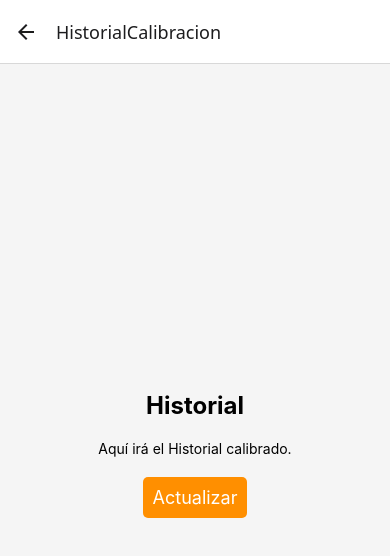
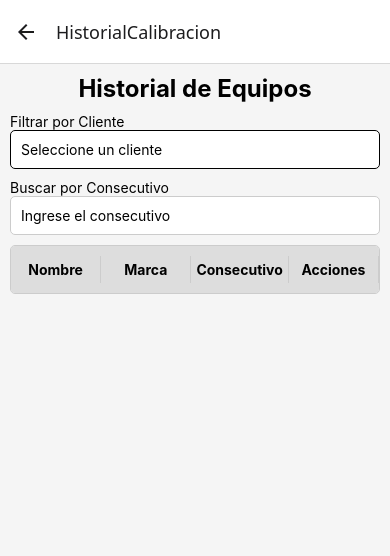
Before and after one commit to RamsesSosa/SistemaSicnoPi, a React Native app in the folder FrontendMovil/: screen /HistorialCalibracion in a window 390 px wide. Shown: the top 556 px of the page. Built offline with nearby package versions, Linux system fonts and the light colour scheme.

Commit message:
Implemente pantalla para consultar equipo

```diff
--- a/FrontendMovil/navigation/AppNavigator.js
+++ b/FrontendMovil/navigation/AppNavigator.js
@@ -11,6 +11,7 @@
   import HistorialCalibracionScreen from '../screens/HistorialCalibracionScreen';
   import ReporteScreen from '../screens/ReporteScreen';
   import ActualizarEquipoScreen from '../screens/ActualizarEquipoScreen';
+  import ScannerScreen from '../screens/ScannerScreen'
 
   const Stack = createStackNavigator();
 
@@ -27,6 +28,7 @@
           <Stack.Screen name="HistorialCalibracion" component={HistorialCalibracionScreen} />
           <Stack.Screen name="Reporte" component={ReporteScreen} />
           <Stack.Screen name="ActualizarEquipo" component={ActualizarEquipoScreen} />
+          <Stack.Screen name="Scanner" component={ScannerScreen} />
 
         </Stack.Navigator>
       </NavigationContainer>
--- a/FrontendMovil/screens/HistorialCalibracionScreen.js
+++ b/FrontendMovil/screens/HistorialCalibracionScreen.js
@@ -1,41 +1,227 @@
-import React from 'react';
-import { View, Text, StyleSheet, TouchableOpacity } from 'react-native';
+import React, { useState, useEffect } from 'react';
+import {
+  View, Text, StyleSheet, FlatList, TouchableOpacity, Alert,
+  TextInput, Modal, Button
+} from 'react-native';
+import AsyncStorage from '@react-native-async-storage/async-storage';
+import { useNavigation } from '@react-navigation/native'; // Importa useNavigation
 
-const HistorialCalibracionScreen = ({ navigation }) => {
+const HistorialCalibracionScreen = () => {
+  const [equipos, setEquipos] = useState([]);
+  const [clientes, setClientes] = useState([]);
+  const [clienteSeleccionado, setClienteSeleccionado] = useState('');
+  const [consecutivoBusqueda, setConsecutivoBusqueda] = useState('');
+  const [modalVisible, setModalVisible] = useState(false);
+  const navigation = useNavigation(); // Usa useNavigation para acceder a la navegación
+
+  useEffect(() => {
+    const obtenerEquipos = async () => {
+      const equiposGuardados = await AsyncStorage.getItem('equipos');
+      if (equiposGuardados) {
+        setEquipos(JSON.parse(equiposGuardados));
+      }
+    };
+    obtenerEquipos();
+
+    const obtenerClientes = async () => {
+      const clientesGuardados = await AsyncStorage.getItem('clientes');
+      if (clientesGuardados) {
+        setClientes(JSON.parse(clientesGuardados));
+      }
+    };
+    obtenerClientes();
+  }, []);
+
+  const eliminarEquipo = async (index) => {
+    const nuevosEquipos = [...equipos];
+    nuevosEquipos.splice(index, 1);
+    setEquipos(nuevosEquipos);
+    await AsyncStorage.setItem('equipos', JSON.stringify(nuevosEquipos));
+  };
+
+  const confirmarEliminacion = (index) => {
+    Alert.alert(
+      'Eliminar Equipo',
+      '¿Estás seguro de que deseas eliminar este equipo?',
+      [
+        { text: 'Cancelar', style: 'cancel' },
+        { text: 'Eliminar', onPress: () => eliminarEquipo(index) },
+      ]
+    );
+  };
+
+  const filtrarEquipos = () => {
+    let equiposFiltrados = equipos;
+
+    if (clienteSeleccionado) {
+      equiposFiltrados = equiposFiltrados.filter(equipo => equipo.cliente === clienteSeleccionado);
+    }
+
+    if (consecutivoBusqueda) {
+      equiposFiltrados = equiposFiltrados.filter(equipo => equipo.consecutivo.includes(consecutivoBusqueda));
+    }
+
+    return equiposFiltrados;
+  };
+
+  const seleccionarCliente = (cliente) => {
+    setClienteSeleccionado(cliente.nombres);
+    setModalVisible(false);
+  };
+
+  const navegarAScannerScreen = (equipo) => {
+    navigation.navigate('Scanner', { equipo }); // Navega a ScannerScreen y pasa los datos del equipo
+  };
+
   return (
     <View style={styles.container}>
-       <Text style={styles.title}>Historial</Text>
-       <Text>Aquí irá el Historial calibrado.</Text>
+      <Text style={styles.title}>Historial de Equipos</Text>
+
+      <Text>Filtrar por Cliente</Text>
+      <TouchableOpacity style={styles.selector} onPress={() => setModalVisible(true)}>
+        <Text>{clienteSeleccionado || 'Seleccione un cliente'}</Text>
+      </TouchableOpacity>
+
+      <Modal visible={modalVisible} animationType="slide">
+        <View style={styles.modalContainer}>
+          <FlatList
+            data={clientes}
+            keyExtractor={(item, index) => index.toString()}
+            renderItem={({ item }) => (
+              <TouchableOpacity style={styles.item} onPress={() => seleccionarCliente(item)}>
+                <Text>{item.nombres}</Text>
+              </TouchableOpacity>
+            )}
+          />
+          <Button title="Cerrar" onPress={() => setModalVisible(false)} />
+        </View>
+      </Modal>
+
+      <Text>Buscar por Consecutivo</Text>
+      <TextInput
+        value={consecutivoBusqueda}
+        onChangeText={setConsecutivoBusqueda}
+        placeholder="Ingrese el consecutivo"
+        style={styles.input}
+      />
+
+      <View style={styles.table}>
+        <View style={styles.headerRow}>
+          <Text style={styles.headerCell}>Nombre</Text>
+          <Text style={styles.headerCell}>Marca</Text>
+          <Text style={styles.headerCell}>Consecutivo</Text>
+          <Text style={styles.headerCell}>Acciones</Text>
+        </View>
+        <FlatList
+          data={filtrarEquipos()}
+          keyExtractor={(item, index) => index.toString()}
+          renderItem={({ item, index }) => (
+            <TouchableOpacity onPress={() => navegarAScannerScreen(item)}> {/* Navega a ScannerScreen */}
+              <View style={styles.row}>
+                <View style={styles.cell}>
+                  <Text>{item.nombreEquipo}</Text>
+                </View>
+                <View style={styles.cell}>
+                  <Text>{item.marca}</Text>
+                </View>
+                <View style={styles.cell}>
+                  <Text>{item.consecutivo}</Text>
+                </View>
                 <TouchableOpacity
-         style={styles.button}
-         onPress={() => navigation.navigate('ActualizarEquipo')}
+                  style={styles.deleteButton}
+                  onPress={() => confirmarEliminacion(index)}
                 >
-         <Text style={styles.buttonText}>Actualizar</Text>
+                  <Text style={styles.deleteButtonText}>Eliminar</Text>
                 </TouchableOpacity>
+              </View>
+            </TouchableOpacity>
+          )}
+        />
+      </View>
     </View>
   );
 };
+
 const styles = StyleSheet.create({
   container: {
     flex: 1,
-     justifyContent: 'center',
-     alignItems: 'center',
+    padding: 10,
     backgroundColor: '#f5f5f5',
   },
   title: {
     fontSize: 24,
     fontWeight: 'bold',
-     marginBottom: 20,
+    marginBottom: 10,
+    textAlign: 'center',
   },
-   button: {
-     marginTop: 20,
-     backgroundColor: '#FF8F00',
+  selector: {
+    padding: 10,
+    borderWidth: 1,
+    borderRadius: 5,
+    marginBottom: 10,
+    backgroundColor: '#fff',
+  },
+  modalContainer: {
+    flex: 1,
+    justifyContent: 'center',
+    padding: 20,
+  },
+  item: {
+    padding: 15,
+    borderBottomWidth: 1,
+  },
+  input: {
+    borderWidth: 1,
+    borderColor: '#ccc',
     padding: 10,
     borderRadius: 5,
+    marginBottom: 10,
+    backgroundColor: '#fff',
   },
-   buttonText: {
-     color: '#fff',
-     fontSize: 18,
-   }
+  table: {
+    borderWidth: 1,
+    borderColor: '#ccc',
+    borderRadius: 5,
+    overflow: 'hidden',
+  },
+  headerRow: {
+    flexDirection: 'row',
+    backgroundColor: '#ddd',
+    paddingVertical: 10,
+  },
+  headerCell: {
+    flex: 1,
+    fontWeight: 'bold',
+    textAlign: 'center',
+    padding: 5,
+    borderRightWidth: 1,
+    borderColor: '#ccc',
+  },
+  row: {
+    flexDirection: 'row',
+    borderBottomWidth: 1,
+    borderColor: '#ccc',
+    paddingVertical: 10,
+  },
+  cell: {
+    flex: 1,
+    justifyContent: 'center',
+    alignItems: 'center',
+    padding: 5,
+    borderRightWidth: 1,
+    borderColor: '#ccc',
+  },
+  deleteButton: {
+    backgroundColor: 'red',
+    padding: 5,
+    borderRadius: 5,
+    justifyContent: 'center',
+    alignItems: 'center',
+  },
+  deleteButtonText: {
+    color: 'white',
+    fontWeight: 'bold',
+  },
 });
+
 export default HistorialCalibracionScreen;
--- a/FrontendMovil/screens/ScannerScreen.js
+++ b/FrontendMovil/screens/ScannerScreen.js
@@ -0,0 +1,45 @@
+// ScannerScreen.js
+import React from 'react';
+import { View, Text, StyleSheet } from 'react-native';
+
+const ScannerScreen = ({ route }) => {
+  const { equipo } = route.params; // Obtén los datos del equipo seleccionado
+
+  return (
+    <View style={styles.container}>
+      <Text style={styles.title}>Detalles del Equipo</Text>
+      <Text style={styles.text}><Text style={styles.bold}>Nombre:</Text> {equipo.nombreEquipo}</Text>
+      <Text style={styles.text}><Text style={styles.bold}>Marca:</Text> {equipo.marca}</Text>
+      <Text style={styles.text}><Text style={styles.bold}>Modelo:</Text> {equipo.modelo}</Text>
+      <Text style={styles.text}><Text style={styles.bold}>No. Serie:</Text> {equipo.numeroSerie}</Text>
+      <Text style={styles.text}><Text style={styles.bold}>Consecutivo:</Text> {equipo.consecutivo}</Text>
+      <Text style={styles.text}><Text style={styles.bold}>Accesorios:</Text> {equipo.accesorios}</Text>
+      <Text style={styles.text}><Text style={styles.bold}>Observaciones:</Text> {equipo.observaciones}</Text>
+      <Text style={styles.text}><Text style={styles.bold}>Cliente:</Text> {equipo.cliente}</Text>
+      <Text style={styles.text}><Text style={styles.bold}>Fecha:</Text> {equipo.fechaHora}</Text>
+    </View>
+  );
+};
+
+const styles = StyleSheet.create({
+  container: {
+    flex: 1,
+    padding: 20,
+    backgroundColor: '#f5f5f5',
+  },
+  title: {
+    fontSize: 24,
+    fontWeight: 'bold',
+    marginBottom: 20,
+    textAlign: 'center',
+  },
+  text: {
+    fontSize: 16,
+    marginBottom: 10,
+  },
+  bold: {
+    fontWeight: 'bold',
+  },
+});
+
+export default ScannerScreen;
```
Lines whose indentation alone changed are shown as unchanged.
